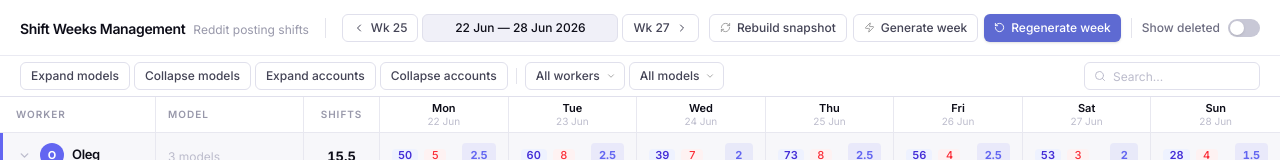
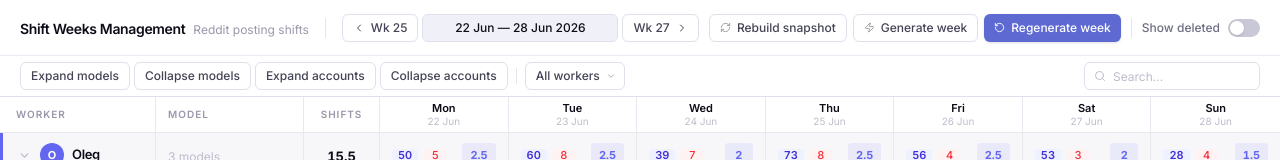
Before and after one commit to qwertychern404-design/site_shifts, a React (Vite) app: page / in a window 1280 px wide. Shown: the top 160 px of the page. Built offline with nearby package versions, Linux system fonts and the light colour scheme.

Commit message:
Update App.tsx

```diff
--- a/src/app/App.tsx
+++ b/src/app/App.tsx
@@ -534,7 +534,6 @@ export default function App() {
   const [showDeleted, setShowDeleted] = useState(false);
   const [currentWeek, setCurrentWeek] = useState(26);
   const [workerFilter, setWorkerFilter] = useState<Set<string>>(new Set());
-  const [modelFilter, setModelFilter] = useState<Set<string>>(new Set());
   const [search, setSearch] = useState("");
   const [tooltip, setTooltip] = useState<TooltipState | null>(null);
   const [timeHover, setTimeHover] = useState<TimeHover | null>(null);
@@ -648,12 +647,6 @@ export default function App() {
               selected={workerFilter}
               onChange={setWorkerFilter}
             />
-            <MultiSelectDropdown
-              label="All models"
-              options={DATA.flatMap(w => w.models.map(m => ({ id: m.id, label: `${m.name} (${w.name})` })))}
-              selected={modelFilter}
-              onChange={setModelFilter}
-            />
           </div>
           <div className="relative">
             <Search size={12} className="absolute left-2.5 top-1/2 -translate-y-1/2 text-[#BCBCCC]" />
@@ -723,7 +716,7 @@ export default function App() {
             {filteredWorkers.map((worker, wi) => {
               const isWorkerExpanded = expandedWorkers.has(worker.id);
               const wShifts = workerWeekShifts(worker, shifts);
-              const visibleModels = worker.models.filter(m => modelFilter.size === 0 || modelFilter.has(m.id));
+              const visibleModels = worker.models;
 
               return (
                 <WorkerSection
```
